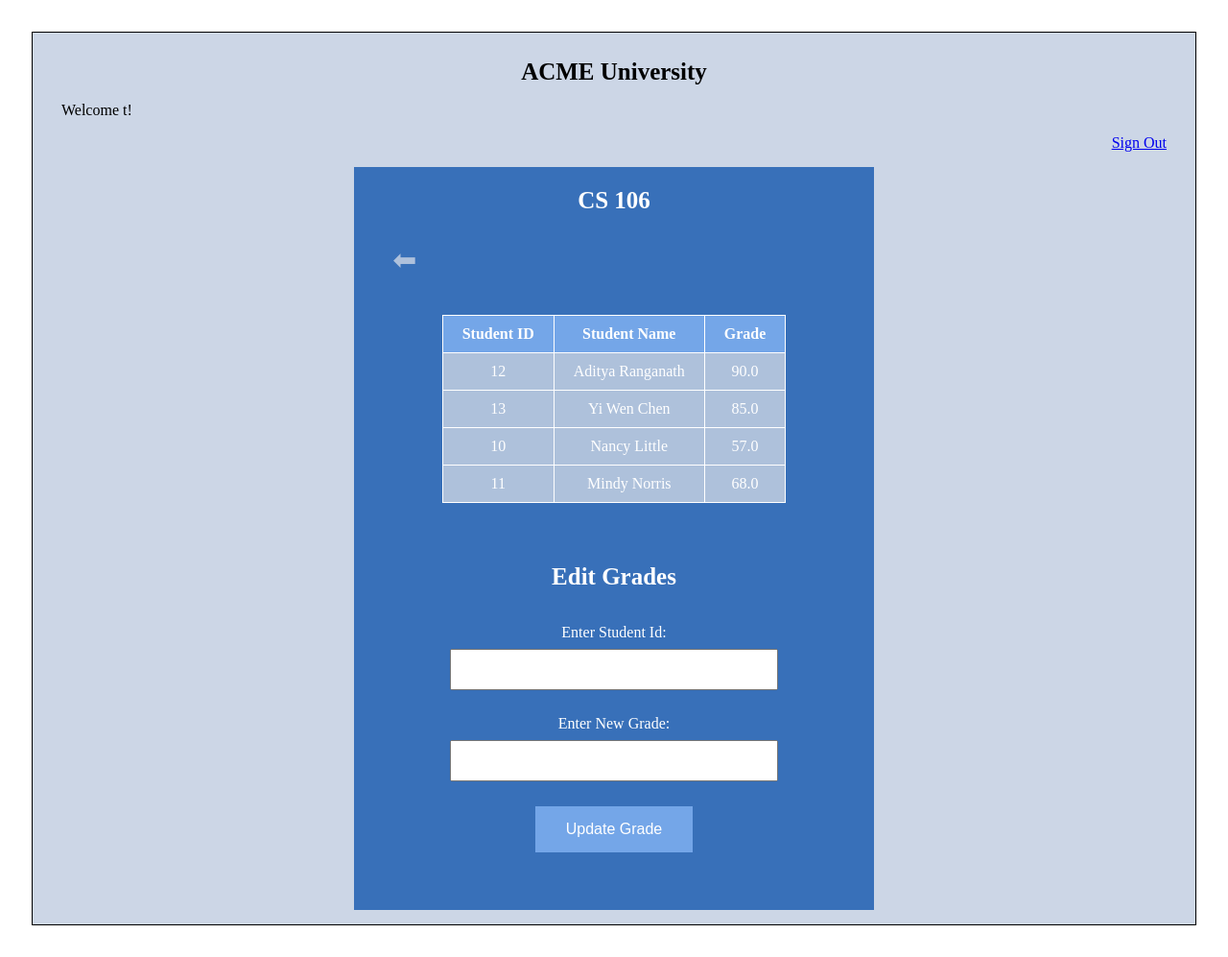
After one commit to Trek182021/CSE-106---Lab-8, a Flask app: page /courseGrades/5 in a window 1280 px wide. The commit adds this page. Shown: the whole page at 96% size. Run offline with Flask 3, Linux system fonts and the light colour scheme; a user stored in the database is signed in.

Commit message:
Add Grades and Teacher page to flask

```diff
--- a/Backend/app.py
+++ b/Backend/app.py
@@ -24,6 +24,11 @@ login_manager.init_app(app)
 login_manager.login_view = 'login'
 app.secret_key = 'keep it secret, keep it safe'
 
+
+@app.errorhandler(404)
+def page_not_found(e):
+    flash("Page Not Found")
+    return redirect(url_for("home"))
 
 @login_manager.unauthorized_handler
 def unauthorized():
@@ -69,14 +74,17 @@ def login():
             # Use the login_user method to log in the user
             login_user(user)
             print("SUCCESS!!!")
+            print(user.role.name)
             if (user.role.name == "Student"):
                 return redirect(url_for('studentsPage'))
             elif (user.role.name == "Admin"):
                 return redirect("/admin")
+            elif (user.role.name == "Teacher"):
+                return redirect(url_for('teachersPage'))
         else:
             flash("Invalid username or password")
             print("INVALID!!!!!!!!!!!!!!")
-
+            return redirect(url_for("home"))
         # Redirect the user back to the home
         # (we'll create the home route in a moment)
     # return render_template("login.html")
@@ -99,5 +107,21 @@ def studentsPage():
     allCourses = data.json
     return render_template("students.html", studentCourses=studentCourses, allCourses=allCourses)
 
+@app.route("/teachers")
+@login_required
+def teachersPage():
+    data = getTeacherCourses(current_user.id)
+    teacherCourses = data.json
+    return render_template("teacher.html", courses=teacherCourses)
+
+@app.route("/courseGrades/<int:course_id>")
+@login_required
+def courseGradesPage(course_id):
+    data = getStudents(course_id)
+    data2 = getCourse(course_id)
+    courseData = data2.json
+    courseGrades = data.json
+    return render_template("grades.html", grades=courseGrades, courseData=courseData)
+
 if __name__ == '__main__':
     app.run()
--- /dev/null
+++ b/Backend/static/script/grades.js
@@ -0,0 +1,85 @@
+function GET(course_id) {
+    // var url = "http://127.0.0.1:5000/teacherCourses/2";
+    var url = "http://127.0.0.1:5000/courses/1";
+    // var url = "http://lodocus.pythonanywhere.com/courses/3";
+    var xhttp = new XMLHttpRequest();
+    xhttp.open("GET", url, true);
+    xhttp.onload= function() {
+        const rep = JSON.parse(this.responseText);
+
+        var i;
+        for(i = 0; i < rep.length; i++) {
+            // document.getElementById("namedisplay").innerHTML = `Welcome ${rep[i].Teacher}!`
+            document.getElementById("coursename").innerHTML = `${rep[i].Course}`
+            document.getElementById("gradesinfo").innerHTML += `<tr><td>${rep[i].Student}</td><td><a style = "text-decoration: none;color:white;" href="#edit"> ${rep[i].Grade} </a></td></tr>`
+        }
+    };
+    xhttp.send();
+}
+
+function PUT(course_id) {
+    const promise = new Promise((resolve, reject) => {
+        const xhttp = new XMLHttpRequest();
+        const url = `http://127.0.0.1:5000/grades/${course_id}`;
+        xhttp.open("PUT", url, true);
+        xhttp.responseType = 'json';
+        xhttp.setRequestHeader("Content-Type", "application/json");
+        // const body = {'Grade': grade};
+        // const body = {'grade': eval(document.getElementById("editedgrade").value)};
+        const body = {
+            'grade' : eval(document.getElementById("editedgrade").value),
+            'user_id': eval(document.getElementById("editedstudent").value)
+        };
+        xhttp.send(JSON.stringify(body));
+        xhttp.onload = function() {
+            resolve(xhttp.response);
+            location.reload();
+        }
+    });
+    return promise
+}
+
+
+// function NAME() {
+//     var url = "http://127.0.0.1:5000/teacherCourses/2";
+//     var xhttp = new XMLHttpRequest();
+//     xhttp.open("GET", url, true);
+//     xhttp.onload= function() {
+//         const rep = JSON.parse(this.responseText);
+
+//         var i;
+//         for(i = 0; i < rep.length; i++) {
+//             document.getElementById("namedisplay").innerHTML = `Welcome ${rep[i].Teacher}!`
+//         }
+//     };
+//     xhttp.send();
+// }
+
+
+// function PUT(user_id) {
+//     var xhttp = new XMLHttpRequest();
+//     var url = "http://127.0.0.1:5000/grades/${user_id}";
+//     xhttp.open("GET", url);
+//     xhttp.onload = function() {
+//         if(xhttp.status != 404) {
+//             const payload = {
+//                 "Grade": 100
+//             }
+//             var xtp = new XMLHttpRequest();
+//             xtp.open("PUT", url, true);
+//             xtp.setRequestHeader("Content-Type", "application/json");
+//             xtp.onload = function() {
+//                 if(xtp.status != 404) {
+//                     const rep = JSON.parse(this.responseText);
+//                     // document.getElementById("editedgrade").innerHTML = course_id;
+//                 }
+//             }
+//             xtp.send(JSON.stringify(payload));
+//         }
+//         else {
+//             document.getElementById("editedgrade").innerHTML = "ERROR";
+//             // console.error("Error updating grade");
+//         }
+//     };
+//     xhttp.send();
+// }
--- /dev/null
+++ b/Backend/static/styles/grades.css
@@ -0,0 +1,123 @@
+html{
+    background-position: center;
+    background-repeat: no-repeat;
+    background-size: cover;
+    padding-top: 25px;
+    padding-left: 25px;
+    padding-right:  25px;
+    padding-bottom: 25px;
+}
+
+div{
+    padding-top: 10px;
+    padding-right: 30px;
+    padding-left: 30px;
+    padding-bottom: 15px;
+    text-align: center;
+}
+
+div.outerbox{
+    background-color: rgba(195, 207, 226, 0.85);
+    padding-top: 10px;
+    padding-right: 30px;
+    padding-left: 30px;
+    padding-bottom: 15px;
+    border: 1px solid black;
+}
+
+div.innerbox{
+    background-color: rgba(39, 100, 180, 0.896);
+    padding-top: 5px;
+    padding-right: 40px;
+    padding-left: 40px;
+    padding-bottom: 30px;
+    display: inline-block;
+    color: white;
+}
+h1 {
+    font-size: 25px;
+    text-align: center;
+}
+
+table {
+    border: 1px solid black;
+    border-collapse: collapse;
+    margin-left: auto;
+    margin-right: auto;
+    padding-top: 10px;
+    padding-right: 20px;
+    padding-left: 20px;
+    padding-bottom: 10px;
+}
+
+th {
+    border: 1px solid white;
+    border-collapse: collapse;
+    background-color: #7badeee4;
+    margin-left: auto;
+    margin-right: auto;
+    padding-top: 10px;
+    padding-right: 20px;
+    padding-left: 20px;
+    padding-bottom: 10px;
+    color: white;
+}
+
+td {
+    border: 1px solid white;
+    border-collapse: collapse;
+    background-color: rgba(195, 207, 226, 0.85);
+    margin-left: auto;
+    margin-right: auto;
+    padding-top: 10px;
+    padding-right: 20px;
+    padding-left: 20px;
+    padding-bottom: 10px;
+}
+
+.hide {
+    color: transparent;
+    float:right;
+}
+
+.hide:hover {
+    font-size:small;
+    color: blue;
+    float:right;
+  }
+
+.edit {
+    border:none;
+}
+
+p.arrow {
+    font-size: 500px;
+    text-align: left;
+}
+
+.button {
+    background-color: #7badeee4;
+    border: none;
+    color: white;
+    padding: 15px 32px;
+    text-align: center;
+    text-decoration: none;
+    display: inline-block;
+    font-size: 16px;
+}
+
+.button:hover {
+    background-color: rgba(195, 207, 226, 0.85);
+    color: white;
+}
+
+input[type=text], input[type=number] {
+    width: 100%;
+    padding: 12px 20px;
+    margin: 8px 0;
+    box-sizing: border-box;
+}
+
+input:focus{
+    outline: none;
+}
--- /dev/null
+++ b/Backend/templates/grades.html
@@ -0,0 +1,67 @@
+<!DOCTYPE html>
+<html>
+    <link rel="stylesheet" href="{{ url_for('static', filename='styles/grades.css') }}">
+
+    <head>
+    </head>
+
+    <body>
+        <div class = "outerbox">
+            <h1>ACME University</h1>
+            <p id="namedisplay" style="text-align: left;"> Welcome {{current_user.name}}!</p>
+            <p style="text-align: right;"><a href="{{ url_for('logout')}}">Sign Out</a></p>
+            <div class = "innerbox">
+                <h1 id="coursename"> {{courseData[0].Course}}</h1>
+                <p style = "font-size: 30px;text-align: left;"><a style = "text-decoration: none;color: rgba(195, 207, 226, 0.85);" href="{{url_for('teachersPage')}}"> &#11013;</a></p>
+                <!-- <h1> Course Name</h1> -->
+                <div>
+                    <table id = "gradesinfo">
+                        <thead></thead>
+                        <tr>
+                            <th>Student ID</th>
+                            <th>Student Name</th>
+                            <th>Grade</th>
+                        </tr>
+                        <tbody>
+                            {% for grade in grades %}
+                            <tr>
+                                <td>{{grade.Student_Id}}</td>
+                                <td>{{grade.Student}}</td>
+                                <td><a style = "text-decoration: none;color:white;" href="#edit"> {{grade.Grade}} </a></td>
+                            </tr>
+                            {% endfor %}
+                        </tbody>
+                            <!-- <tr>
+                                <td> Student 1</td>
+                                <td> 100 </td>
+                            </tr>
+                            <tr>
+                                <td> Student 2</td>
+                                <td> 99 </td>
+                            </tr>
+                            <tr>
+                                <td> Student 3</td>
+                                <td> 98 </td>
+                            </tr> -->
+                    </table>
+                    <div id = "edit">
+                        <br>
+                        <br>
+                        <h1> Edit Grades</h1>
+                        <br>
+                        <label> Enter Student Id:</label>
+                            <input type="number" id="editedstudent">
+                            <br>
+                            <br>
+                            <label> Enter New Grade:</label>
+                            <input type="text" id="editedgrade">
+                            <br>
+                            <br>
+                            <button class="button" type="button" onclick="PUT('{{ courseData[0].id }}')">Update Grade</button>
+                    </div>
+                </div>
+            </div>
+        </div>
+        <script src="{{ url_for('static', filename='script/grades.js') }}"></script>
+    </body>
+</html>
```
Also changed, not shown: Backend/api.py (+28 -14 lines), Backend/static/script/teacher.js (added, +24 -0 lines), Backend/static/styles/teacher.css (added, +91 -0 lines), Backend/templates/students.html (+6 -1 lines), Backend/templates/teacher.html (added, +52 -0 lines), Backend/instance/data.sqlite3.
